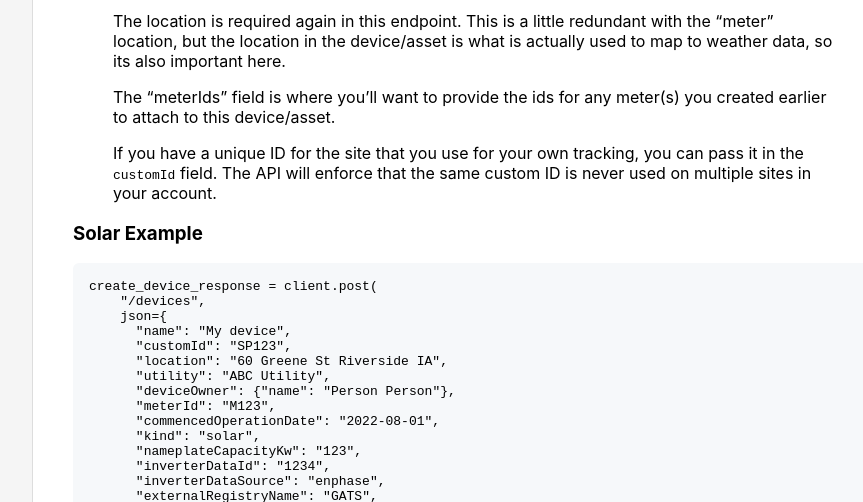
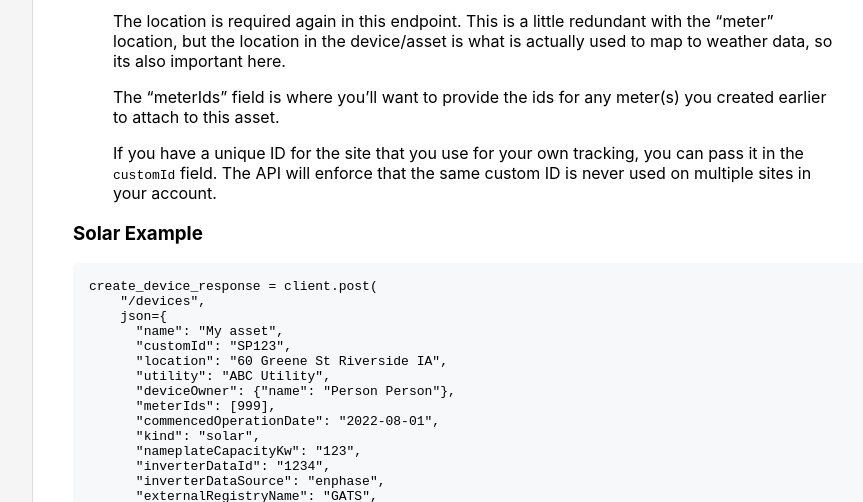
Before and after one commit to wattcarbon/docs.wattcarbon.com, a Jekyll site: the page built from _data-onboarding/Developer-Guide.md, in a window 1280 px wide and 900 px high, scrolled down 1596 px. Shown: the part 173-675 px from the top of the window, without its empty margins (258-1121 px from the left). Built offline with Jekyll 4.4.1, drawn with Linux system fonts in a browser that asks for light colours.

Commit message:
Fixed meterIds field

```diff
--- a/_data-onboarding/Developer-Guide.md
+++ b/_data-onboarding/Developer-Guide.md
@@ -83,7 +83,7 @@ If you have any questions about which methodology to select for your assets, rea
 
 > The location is required again in this endpoint. This is a little redundant with the "meter" location, but the location in the device/asset is what is actually used to map to weather data, so its also important here.
 
-> The "meterIds" field is where you'll want to provide the ids for any meter(s) you created earlier to attach to this device/asset.
+> The "meterIds" field is where you'll want to provide the ids for any meter(s) you created earlier to attach to this asset.
 
 > If you have a unique ID for the site that you use for your own tracking, you can pass it in the `customId` field. The API will enforce that the same custom ID is never used on multiple sites in your account.
 
@@ -93,12 +93,12 @@ If you have any questions about which methodology to select for your assets, rea
 create_device_response = client.post(
     "/devices",
     json={
-      "name": "My device",
+      "name": "My asset",
       "customId": "SP123",
       "location": "60 Greene St Riverside IA",
       "utility": "ABC Utility",
       "deviceOwner": {"name": "Person Person"},
-      "meterId": "M123",
+      "meterIds": [999],
       "commencedOperationDate": "2022-08-01",
       "kind": "solar",
       "nameplateCapacityKw": "123",
```
